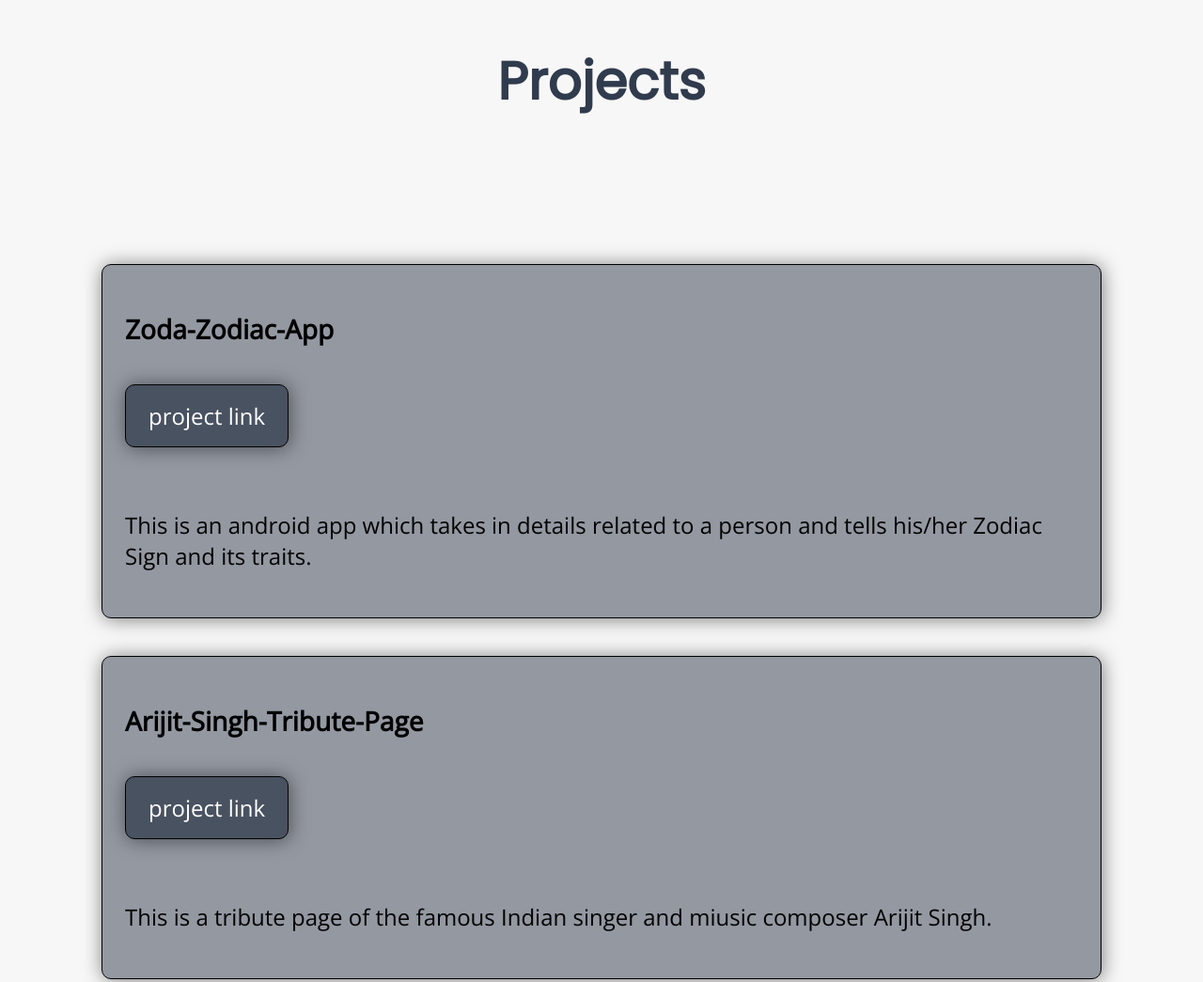
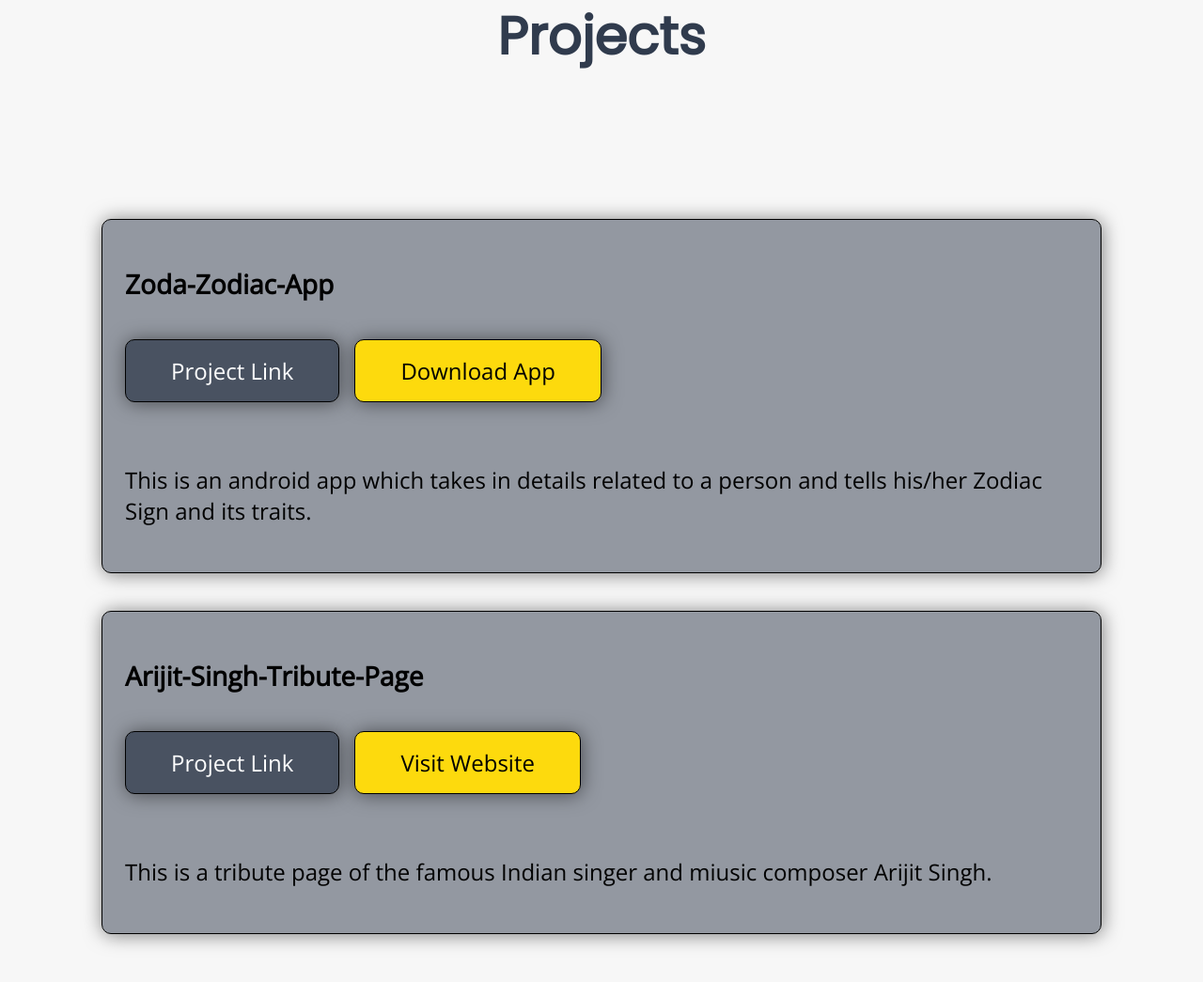
Before and after one commit to deytulsi18/PortFolio, a PHP site: page /index.html in a window 1280 px wide. Shown: the part 5270-6315 px from the top of the page at 94% size. Run offline with PHP 8.4, Linux system fonts and the light colour scheme.

Commit message:
added view button for projects

```diff
--- a/css/resp.css
+++ b/css/resp.css
@@ -82,7 +82,7 @@
     transition: 0.3s;
   }
   #main-img:hover {
-    width: 50.5%;
+    /* width: 50.5%; */
   }
 }
 @media only screen and (max-width: 750px) {
@@ -125,7 +125,7 @@
     transition: 0.3s;
   }
   #main-img:hover {
-    width: 85.5%;
+    /* width: 85.5%; */
   }
   .contact a {
     margin: 0.25em;
--- a/css/style.css
+++ b/css/style.css
@@ -92,7 +92,7 @@ body {
   font-size: 1.5rem;
   color: var(--mainTextDark);
   background-color: var(--backgroundColor);
-  padding: 4em 4.5em 3em;
+  padding: 4em 4.5em 1em;
 }
 .div-one {
   font-size: 1.5rem;
@@ -133,7 +133,7 @@ footer {
   transition: 0.3s;
 }
 #main-img:hover {
-  width: 30.5%;
+  /* width: 30.5%; */
 }
 .lang {
   width: 20%;
@@ -262,7 +262,7 @@ footer {
   width: fit-content;
   height: fit-content;
   background-color: rgb(48, 59, 77, 0.75);
-  padding: 1rem 1.5rem;
+  padding: 1rem 3rem;
   box-shadow: 1px 1px 20px rgba(0, 0, 0, 0.5);
   border-radius: 10px;
   transition: 0.3s;
@@ -270,9 +270,22 @@ footer {
 .proj-btn-div:hover {
   background-color: rgb(48, 59, 77, 1);
 }
-#btn {
+.btn {
   color: #fff;
   text-decoration: none;
+}
+.btn-yellow {
+  margin: auto 1rem;
+  color: var(--mainTextDark);
+  text-decoration: none;
+}
+.btn-yellow .proj-btn-div {
+  background-color: #FDDA0D;
+  padding: 1rem 3rem;
+  transition: 0.3s;
+}
+.btn-yellow:hover .proj-btn-div {
+  background-color: #FFC000;
 }
 .proj-div {
   margin-top: 2.5rem;
@@ -287,3 +300,10 @@ footer {
 .first-div {
   padding: 0.75rem;
 }
+
+.flex {
+  display: flex;
+  flex-direction: row;
+  flex-wrap: wrap;
+  justify-content: flex-start
+}
--- a/index.html
+++ b/index.html
@@ -29,10 +29,10 @@
                 <a id="name" href="https://drive.google.com/file/d/1IidE3g2B-FxSY4PyoFMz1r7vaMt-_NBx/view"
                     target="_blank">Tulsi Dey</a>
                 <ul class="nav-list class-resp">
-                    <li><a href="javascript:delay('#')"onclick="toggleMenu();">Home</a></li>
-                    <li><a href="javascript:delay('#about')"onclick="toggleMenu();">About</a></li>
-                    <li><a href="javascript:delay('#experience')"onclick="toggleMenu();">Experience</a></li>
-                    <li><a href="javascript:delay('#skills')"onclick="toggleMenu();">Skills</a></li>
+                    <li><a href="javascript:delay('#')" onclick="toggleMenu();">Home</a></li>
+                    <li><a href="javascript:delay('#about')" onclick="toggleMenu();">About</a></li>
+                    <li><a href="javascript:delay('#experience')" onclick="toggleMenu();">Experience</a></li>
+                    <li><a href="javascript:delay('#skills')" onclick="toggleMenu();">Skills</a></li>
                     <li><a href="javascript:delay('#projects')" onclick="toggleMenu();">Projects</a></li>
                 </ul>
                 <div class="menuIcon" onclick="toggleMenu();">
@@ -78,10 +78,11 @@
             </p>
             <br>
 
-            <a id="btn" href="https://drive.google.com/file/d/1IidE3g2B-FxSY4PyoFMz1r7vaMt-_NBx/view" target="_blank">
+            <a class="btn" href="https://drive.google.com/file/d/1IidE3g2B-FxSY4PyoFMz1r7vaMt-_NBx/view"
+                target="_blank">
                 <div class="btn-div">My Resume</div>
             </a>
-            <a id="btn" href="mailto:deytulsi18@gmail.com" target="_blank" rel="noopener noreferrer">
+            <a class="btn" href="mailto:deytulsi18@gmail.com" target="_blank" rel="noopener noreferrer">
                 <div class="btn-div">Get In Touch</div>
             </a>
 
@@ -183,8 +184,14 @@
             <div class="proj-div">
                 <br>
                 <h3>Zoda-Zodiac-App</h3>
-
-                    <a id="btn" href="https://github.com/deytulsi18/Zoda-Zodiac-App" target="_blank"><div class="proj-btn-div">project link</div></a>
+                <div class="flex">
+                <a class="btn" href="https://github.com/deytulsi18/Zoda-Zodiac-App" target="_blank">
+                    <div class="proj-btn-div">Project Link</div>
+                </a>
+                <a class="btn-yellow" href="https://github.com/deytulsi18/Zoda-Zodiac-App/blob/master/app/release/app-release.apk?raw=true" target="_blank">
+                    <div class="proj-btn-div">Download App</div>
+                </a>
+                </div>
                 <br>
                 <br>
                 <p>
@@ -197,8 +204,15 @@
             <div class="proj-div">
                 <br>
                 <h3>Arijit-Singh-Tribute-Page</h3>
-
-                    <a id="btn" href="https://github.com/deytulsi18/Arijit-Singh-Tribute-Page" target="_blank"><div class="proj-btn-div">project link</div></a>
+                <div class="flex">
+                    <a class="btn" href="https://github.com/deytulsi18/Arijit-Singh-Tribute-Page" target="_blank">
+                        <div class="proj-btn-div">Project Link</div>
+                    </a>
+                    <a class="btn-yellow" href="https://deytulsi18.github.io/Arijit-Singh-Tribute-Page/"
+                        target="_blank">
+                        <div class="proj-btn-div">Visit Website</div>
+                    </a>
+                </div>
                 <br>
                 <br>
                 <p>
```
